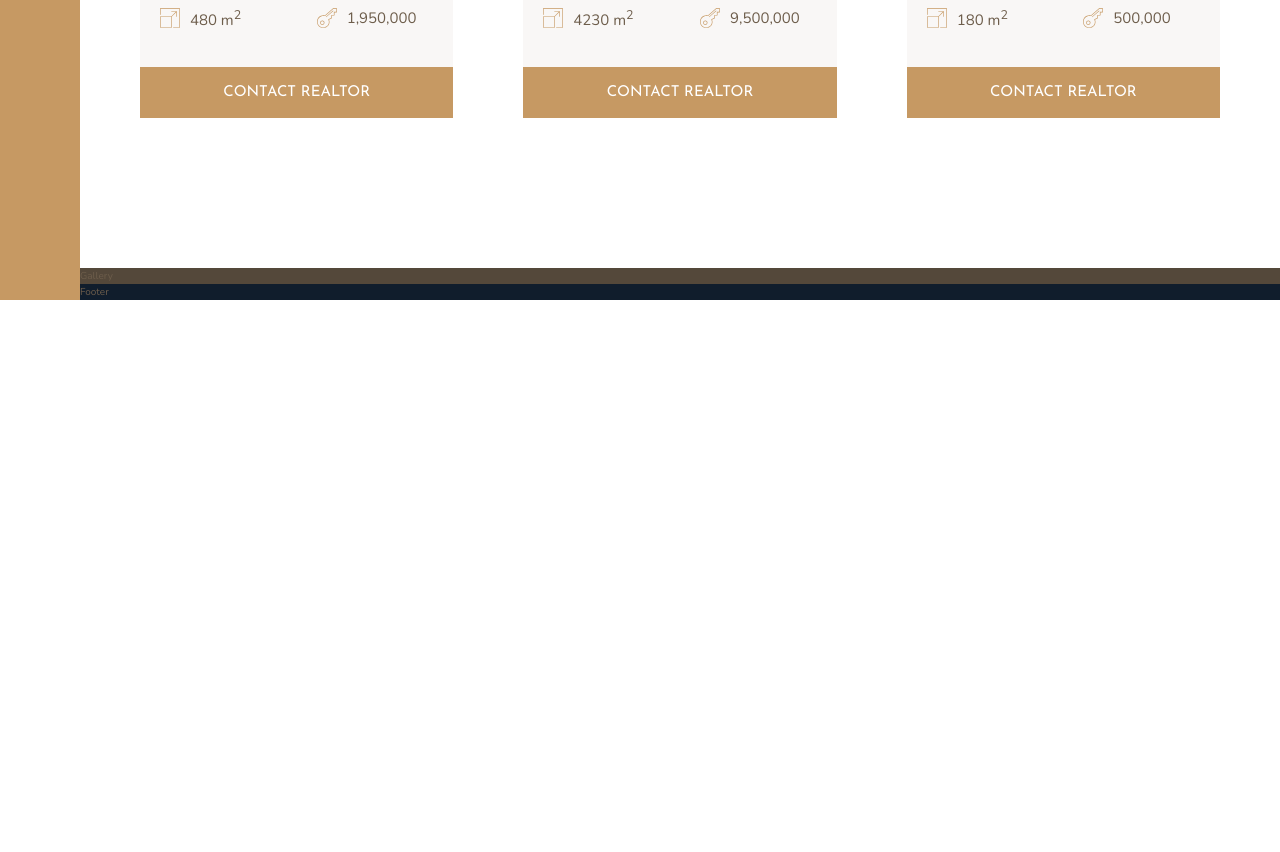
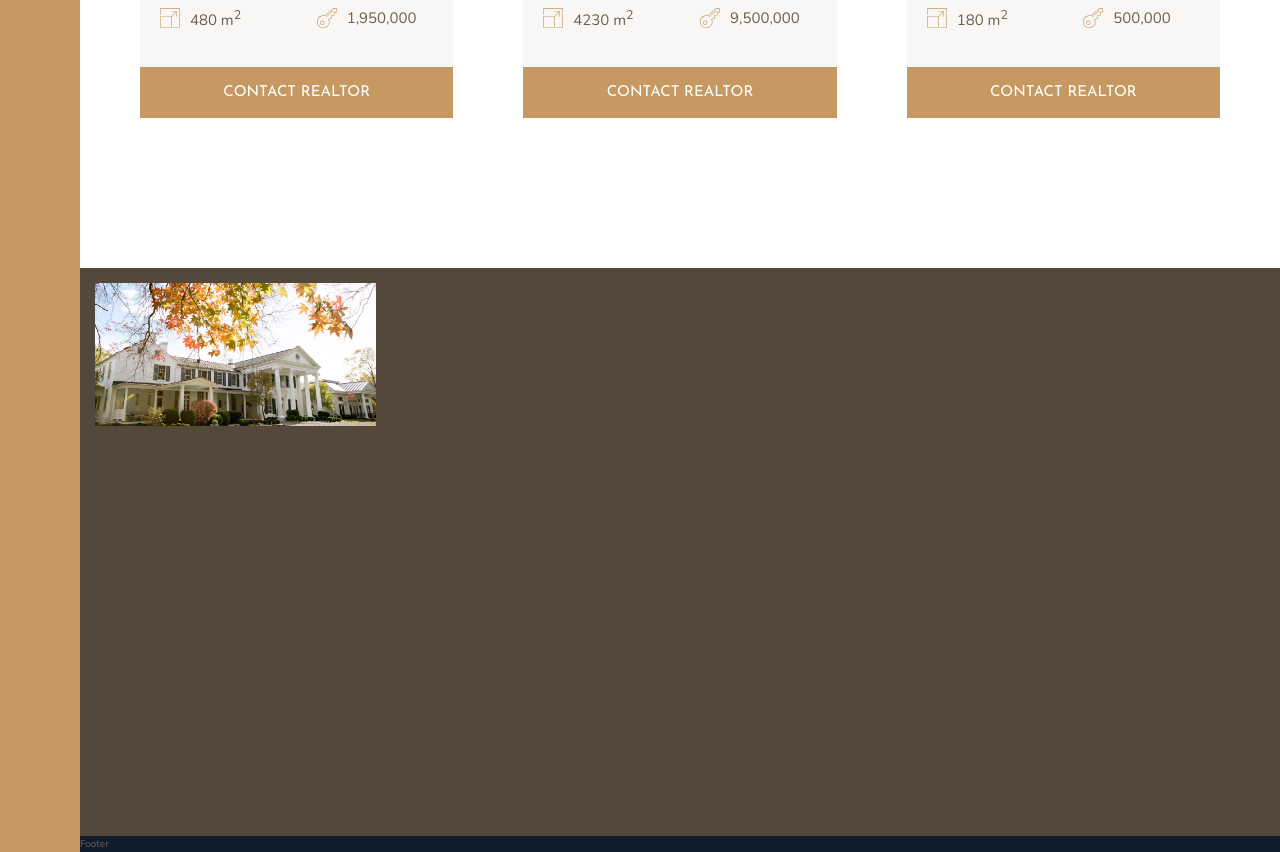
Before and after one commit to kotekirkitadze/nexter-project, a website: page index.html in a window 1280 px wide. Shown: the part 2750-3602 px from the top of the page. Before the commit the page ends 3050 px from the top, so only its background shows below. Drawn offline with nearby package versions, Linux system fonts and the light colour scheme.

Commit message:
first part for galley implemented

```diff
--- a/index.html
+++ b/index.html
@@ -300,7 +300,11 @@
 			</div>
 		</section>
 
-		<section class="gallery">Gallery</section>
+		<section class="gallery">
+			<figure class="gallery__item gallery__item--1">
+				<img src="img/gal-1.jpeg" alt="Gallery Image 1" class="gallery__img" />
+			</figure>
+		</section>
 
 		<footer class="footer">Footer</footer>
 	</body>
--- a/sass/_gallery.scss
+++ b/sass/_gallery.scss
@@ -1,4 +1,27 @@
 .gallery {
 	background-color: $color-grey-dark-1;
 	grid-column: full-start / full-end;
+
+	display: grid;
+	grid-template-rows: repeat(7, 5vw);
+	grid-template-columns: repeat(8, 1fr);
+	grid-gap: 1.5rem;
+	padding: 1.5rem;
+
+	&__item {
+		&--1 {
+			grid-row: 1 / span 2;
+			grid-column: 1 / span 2;
+		}
+	}
+
+	&__img {
+		width: 100%;
+		height: 100%;
+		object-fit: cover;
+		display: block;
+	}
+
+	& > * {
+	}
 }
```
Also changed, not shown: resources.md (+8 -0 lines), css/style.css.
